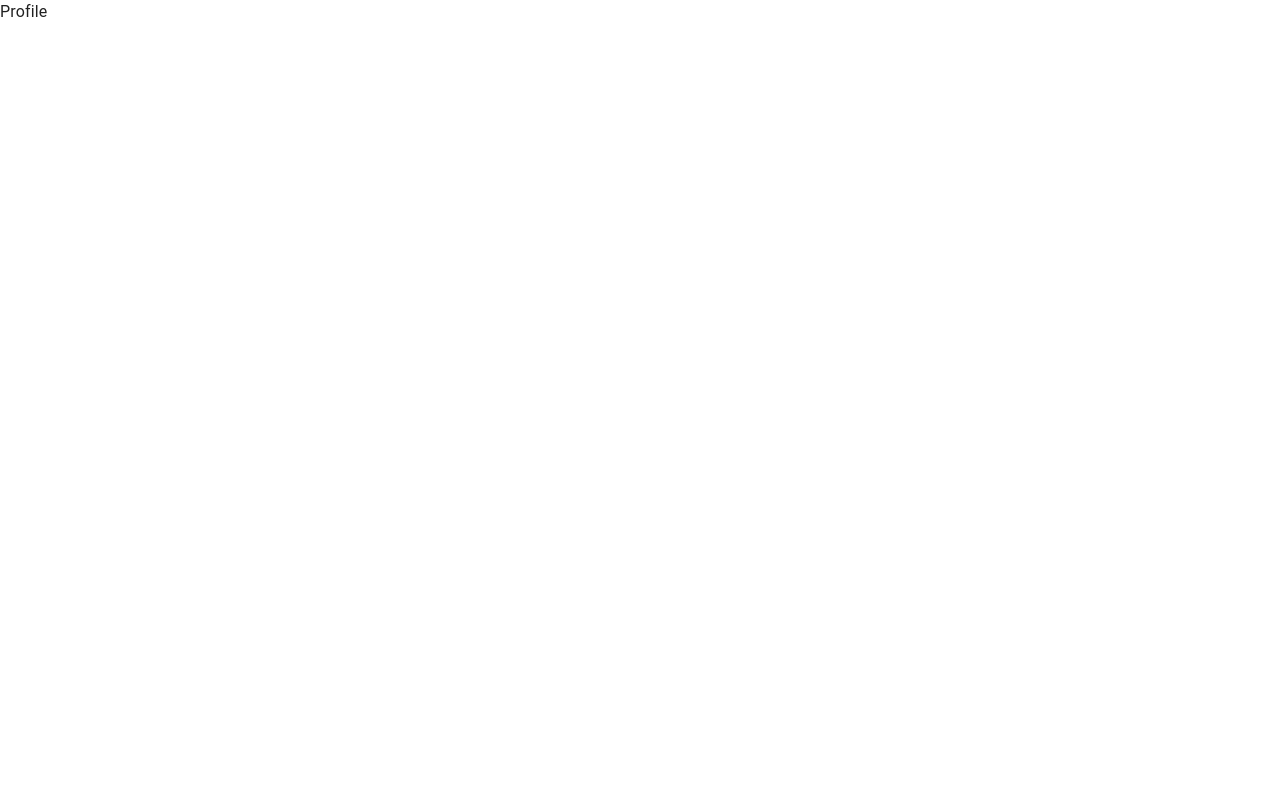
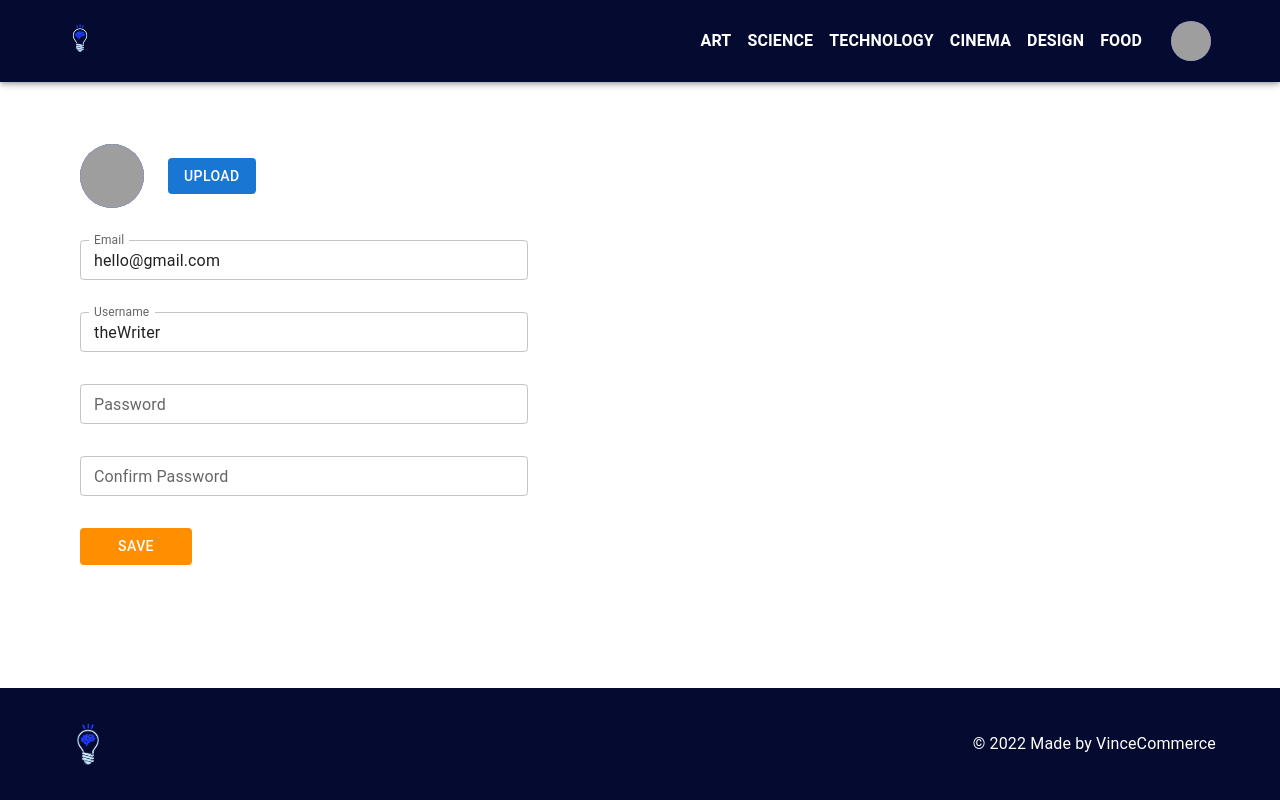
Before and after one commit to hyperwebapps/blog-web, a React (Create React App) app: page /profile in a window 1280 px wide. Built offline with nearby package versions, Linux system fonts and the light colour scheme; grey boxes are pictures that could not be loaded; the HTML template or start-up script is replaced by a standard one.

Commit message:
base ui completed

```diff
--- a/src/components/Footer.tsx
+++ b/src/components/Footer.tsx
@@ -22,7 +22,7 @@ export const Footer: FC = () => {
           alignItems: "center",
         }}>
         <img src="/logo512.png" alt="no logo" width={48} height={48} />
-        <Box component="div">&copy; {getYear()} Made By vincecommerce</Box>
+        <Box component="div">&copy; {getYear()} Made by VinceCommerce</Box>
       </Container>
     </Box>
   )
--- a/src/components/Navbar.tsx
+++ b/src/components/Navbar.tsx
@@ -53,6 +53,11 @@ export const Navbar: FC = (props: NavbarProps) => {
     setAnchorEl(null)
   }
 
+  const logout = () => {
+    setAuth(() => false)
+    navigate("/")
+  }
+
   const drawer = (
     <Box onClick={handleDrawerToggle} sx={{ textAlign: "center" }}>
       <Typography variant="h6" sx={{ my: 2 }}>
@@ -60,8 +65,11 @@ export const Navbar: FC = (props: NavbarProps) => {
       </Typography>
       <Divider />
       <List>
-        {navItems.map((item) => (
-          <ListItem key={item} disablePadding>
+        {navItems.map((item, index) => (
+          <ListItem
+            key={index}
+            disablePadding
+            onClick={() => navigate(`/?cat=${item}`)}>
             <ListItemButton
               sx={{ textAlign: "center", textTransform: "capitalize" }}>
               <ListItemText primary={item} />
@@ -128,7 +136,7 @@ export const Navbar: FC = (props: NavbarProps) => {
                 <Avatar
                   sx={{ bgcolor: "#233cf6", ml: "0.5rem" }}
                   alt="Frank"
-                  src="/broken-image.jpg"
+                  src="https://i.seadn.io/gae/ZRh9NK6LE7t8RKo4D4DqyvP-mAyUO6GWw45N2mDUR1W-UmElMwANOowVNdtwDzAr8f7x7_SYWh9CWOD_D4Zdc7IDgl5puZt6Zc8M?auto=format&w=1000"
                 />
               </IconButton>
             ) : (
@@ -213,7 +221,7 @@ export const Navbar: FC = (props: NavbarProps) => {
           </ListItemIcon>
           Write a post
         </MenuItem>
-        <MenuItem onClick={() => setAuth((prev) => !prev)}>
+        <MenuItem onClick={logout}>
           <ListItemIcon>
             <LogoutIcon fontSize="medium" />
           </ListItemIcon>
--- a/src/components/index.ts
+++ b/src/components/index.ts
@@ -1,4 +1,6 @@
 export * from "./Footer"
 export * from "./home"
 export * from "./Navbar"
+export * from "./posts"
+export * from "./profile"
 export * from "./types"
--- a/src/components/posts/creation/CreationBox.tsx
+++ b/src/components/posts/creation/CreationBox.tsx
@@ -45,6 +45,7 @@ export const CreationBox = () => {
         justifyContent: "space-between",
         flexWrap: "wrap",
         width: "100%",
+        px: "1rem",
       }}
       component="div">
       <Stack
@@ -56,7 +57,12 @@ export const CreationBox = () => {
           placeholder="Enter a title for the post"
           variant="outlined"
           size="small"
-          sx={{ width: "100%" }}
+          sx={{
+            width: "100%",
+            "&.Mui-focused fieldset": {
+              borderColor: "#233cf6",
+            },
+          }}
         />
         <Box sx={{ width: "100%" }} component="div">
           <ReactQuill
@@ -109,7 +115,14 @@ export const CreationBox = () => {
               <Button
                 variant="contained"
                 disableElevation
-                sx={{ bgcolor: "#233cf6" }}>
+                sx={{
+                  bgcolor: "#233cf6",
+                  "&:hover": {
+                    backgroundColor: "#233cf6",
+                    borderColor: "#233cf6",
+                    boxShadow: "none",
+                  },
+                }}>
                 Publish
               </Button>
             </Stack>
--- /dev/null
+++ b/src/components/profile/UserForm.tsx
@@ -0,0 +1,105 @@
+import { Avatar, Box, Button, Stack, TextField } from "@mui/material"
+import { amber } from "@mui/material/colors"
+
+export const UserForm = () => {
+  return (
+    <Box
+      sx={{
+        display: "flex",
+        justifyContent: "space-between",
+        flexWrap: "wrap",
+        width: "100%",
+        px: "1rem",
+      }}>
+      <Stack
+        direction="column"
+        justifyContent="flex-start"
+        alignItems={{ xs: "center", md: "start" }}
+        spacing={4}
+        width="100%">
+        <Stack direction="row" alignItems="center" spacing={3} width="100%">
+          <Avatar
+            sx={{
+              bgcolor: "#233cf6",
+              ml: "0.5rem",
+              width: 64,
+              height: 64,
+            }}
+            alt="Frank"
+            src="https://i.seadn.io/gae/ZRh9NK6LE7t8RKo4D4DqyvP-mAyUO6GWw45N2mDUR1W-UmElMwANOowVNdtwDzAr8f7x7_SYWh9CWOD_D4Zdc7IDgl5puZt6Zc8M?auto=format&w=1000"
+          />
+          <Button variant="contained" component="label" disableElevation>
+            Upload
+            <input
+              hidden
+              accept="image/png, image/jpeg, image/jpg"
+              multiple
+              type="file"
+            />
+          </Button>
+        </Stack>
+        <TextField
+          label="Email"
+          defaultValue="hello@gmail.com"
+          size="small"
+          placeholder="Enter a new email"
+          sx={{
+            width: { xs: "100%", md: "40%" },
+            "&.Mui-focused fieldset": {
+              borderColor: "#233cf6",
+            },
+          }}
+        />
+        <TextField
+          label="Username"
+          defaultValue="theWriter"
+          size="small"
+          placeholder="Enter a new username"
+          sx={{
+            width: { xs: "100%", md: "40%" },
+            "&.Mui-focused fieldset": {
+              borderColor: "#233cf6",
+            },
+          }}
+        />
+        <TextField
+          label="Password"
+          size="small"
+          placeholder="Enter a new password"
+          sx={{
+            width: { xs: "100%", md: "40%" },
+            "&.Mui-focused fieldset": {
+              borderColor: "#233cf6",
+            },
+          }}
+        />
+        <TextField
+          label="Confirm Password"
+          size="small"
+          placeholder="Confirm the new password"
+          sx={{
+            width: { xs: "100%", md: "40%" },
+            "&.Mui-focused fieldset": {
+              borderColor: "#233cf6",
+            },
+          }}
+        />
+        <Button
+          variant="contained"
+          component="label"
+          disableElevation
+          sx={{
+            bgcolor: amber[800],
+            "&:hover": {
+              backgroundColor: amber[800],
+              borderColor: amber[800],
+              boxShadow: "none",
+            },
+            width: { xs: "30%", md: "10%" },
+          }}>
+          Save
+        </Button>
+      </Stack>
+    </Box>
+  )
+}
--- /dev/null
+++ b/src/components/profile/index.ts
@@ -0,0 +1 @@
+export * from "./UserForm"
--- a/src/pages/Login.tsx
+++ b/src/pages/Login.tsx
@@ -35,19 +35,32 @@ export const Login = () => {
             color: "#233cf6",
             paddingTop: "0.2rem",
           }}>
-          Sign Up
+          Create account
         </Link>
         <TextField
           label="Email or username"
           type="text"
-          sx={{ width: "100%", mt: "2.5rem" }}
+          sx={{
+            width: "100%",
+            mt: "2.5rem",
+            "&.Mui-focused fieldset": {
+              borderColor: "#233cf6",
+            },
+          }}
           size="small"
           required
         />
         <TextField
           label="Password"
           type="password"
-          sx={{ width: "100%", mt: "1rem", mb: "2rem" }}
+          sx={{
+            width: "100%",
+            mt: "1rem",
+            mb: "2rem",
+            "&.Mui-focused fieldset": {
+              borderColor: "#233cf6",
+            },
+          }}
           size="small"
           required
         />
--- a/src/pages/PostAdd.tsx
+++ b/src/pages/PostAdd.tsx
@@ -4,7 +4,6 @@ import { CreationBox } from "../components/posts"
 
 export const PostAdd = () => {
   return (
-    <>
     <Box
       component="div"
       sx={{
@@ -25,6 +24,5 @@ export const PostAdd = () => {
       </Container>
       <Footer />
     </Box>
-    </>
   )
 }
--- a/src/pages/Profile.tsx
+++ b/src/pages/Profile.tsx
@@ -1,3 +1,27 @@
+import { Box, Container, Toolbar } from "@mui/material"
+import { Footer, Navbar, UserForm } from "../components"
+
 export const Profile = () => {
-  return <div>Profile</div>
+  return (
+    <Box
+      component="div"
+      sx={{
+        display: "grid",
+        gridTemplateRows: "auto auto 1fr",
+        minHeight: "100vh",
+      }}>
+      <Navbar />
+      <Toolbar />
+      <Container
+        maxWidth="lg"
+        sx={{
+          display: "flex",
+          flexWrap: "wrap",
+          my: "5rem",
+        }}>
+        <UserForm />
+      </Container>
+      <Footer />
+    </Box>
+  )
 }
--- a/src/pages/Register.tsx
+++ b/src/pages/Register.tsx
@@ -40,21 +40,40 @@ export const Register = () => {
         <TextField
           label="Email"
           type="email"
-          sx={{ width: "100%", mt: "2.5rem" }}
+          sx={{
+            width: "100%",
+            mt: "2.5rem",
+            "&.Mui-focused fieldset": {
+              borderColor: "#233cf6",
+            },
+          }}
           size="small"
           required
         />
         <TextField
           label="Username"
           type="text"
-          sx={{ width: "100%", mt: "1rem" }}
+          sx={{
+            width: "100%",
+            mt: "1rem",
+            "&.Mui-focused fieldset": {
+              borderColor: "#233cf6",
+            },
+          }}
           size="small"
           required
         />
         <TextField
           label="Password"
           type="password"
-          sx={{ width: "100%", mt: "1rem", mb: "2rem" }}
+          sx={{
+            width: "100%",
+            mt: "1rem",
+            mb: "2rem",
+            "&.Mui-focused fieldset": {
+              borderColor: "#233cf6",
+            },
+          }}
           size="small"
           required
         />
```
Lines whose indentation alone changed are shown as unchanged.
